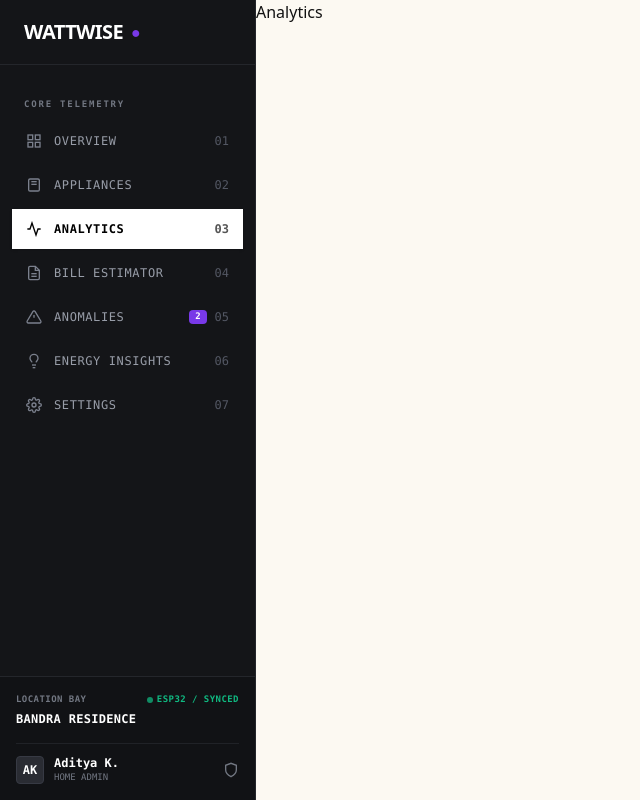
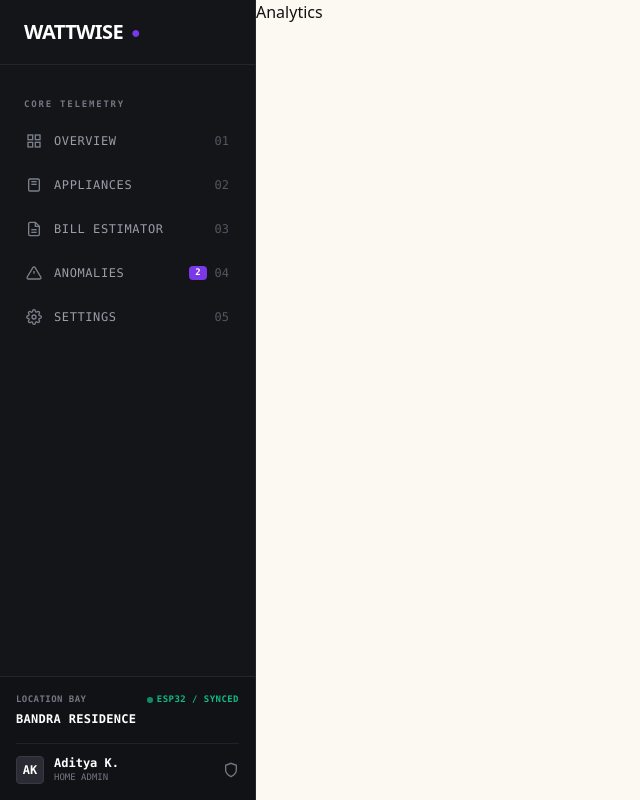
Before and after one commit to Krish01Cse/WattWise, a Next.js app: page /analytics in a window 1280 px wide. Shown: the whole page, without its empty margins (0-640 px from the left). Built offline with nearby package versions, Linux system fonts and the light colour scheme.

Commit message:
refactor(navigation): remove energy insights and analytics buttons from sidebar

```diff
--- a/src/components/layout/Sidebar.tsx
+++ b/src/components/layout/Sidebar.tsx
@@ -42,19 +42,9 @@ export function Sidebar() {
       ),
     },
     {
-      name: "ANALYTICS",
-      href: "/analytics",
-      number: "03",
-      icon: (
-        <svg className="w-4 h-4" viewBox="0 0 24 24" fill="none" stroke="currentColor" strokeWidth="2">
-          <polyline points="22 12 18 12 15 21 9 3 6 12 2 12" />
-        </svg>
-      ),
-    },
-    {
       name: "BILL ESTIMATOR",
       href: "/bills",
-      number: "04",
+      number: "03",
       icon: (
         <svg className="w-4 h-4" viewBox="0 0 24 24" fill="none" stroke="currentColor" strokeWidth="2">
           <path d="M14 2H6a2 2 0 0 0-2 2v16a2 2 0 0 0 2 2h12a2 2 0 0 0 2-2V8z" />
@@ -67,7 +57,7 @@ export function Sidebar() {
     {
       name: "ANOMALIES",
       href: "/anomalies",
-      number: "05",
+      number: "04",
       badge: "2",
       icon: (
         <svg className="w-4 h-4" viewBox="0 0 24 24" fill="none" stroke="currentColor" strokeWidth="2">
@@ -78,21 +68,9 @@ export function Sidebar() {
       ),
     },
     {
-      name: "ENERGY INSIGHTS",
-      href: "/insights",
-      number: "06",
-      icon: (
-        <svg className="w-4 h-4" viewBox="0 0 24 24" fill="none" stroke="currentColor" strokeWidth="2">
-          <line x1="9" y1="18" x2="15" y2="18" />
-          <line x1="10" y1="22" x2="14" y2="22" />
-          <path d="M15.09 14c.18-.98.65-1.74 1.41-2.5A4.65 4.65 0 0 0 18 8 6 6 0 0 0 6 8c0 1 .23 2.23 1.5 3.5A4.61 4.61 0 0 1 8.91 14" />
-        </svg>
-      ),
-    },
-    {
       name: "SETTINGS",
       href: "/settings",
-      number: "07",
+      number: "05",
       icon: (
         <svg className="w-4 h-4" viewBox="0 0 24 24" fill="none" stroke="currentColor" strokeWidth="2">
           <circle cx="12" cy="12" r="3" />
--- a/src/config/navigation.ts
+++ b/src/config/navigation.ts
@@ -1 +1 @@
-export const navigation = ["dashboard", "appliances", "analytics", "bills", "anomalies", "insights", "settings"];
+export const navigation = ["dashboard", "appliances", "bills", "anomalies", "settings"];
```
